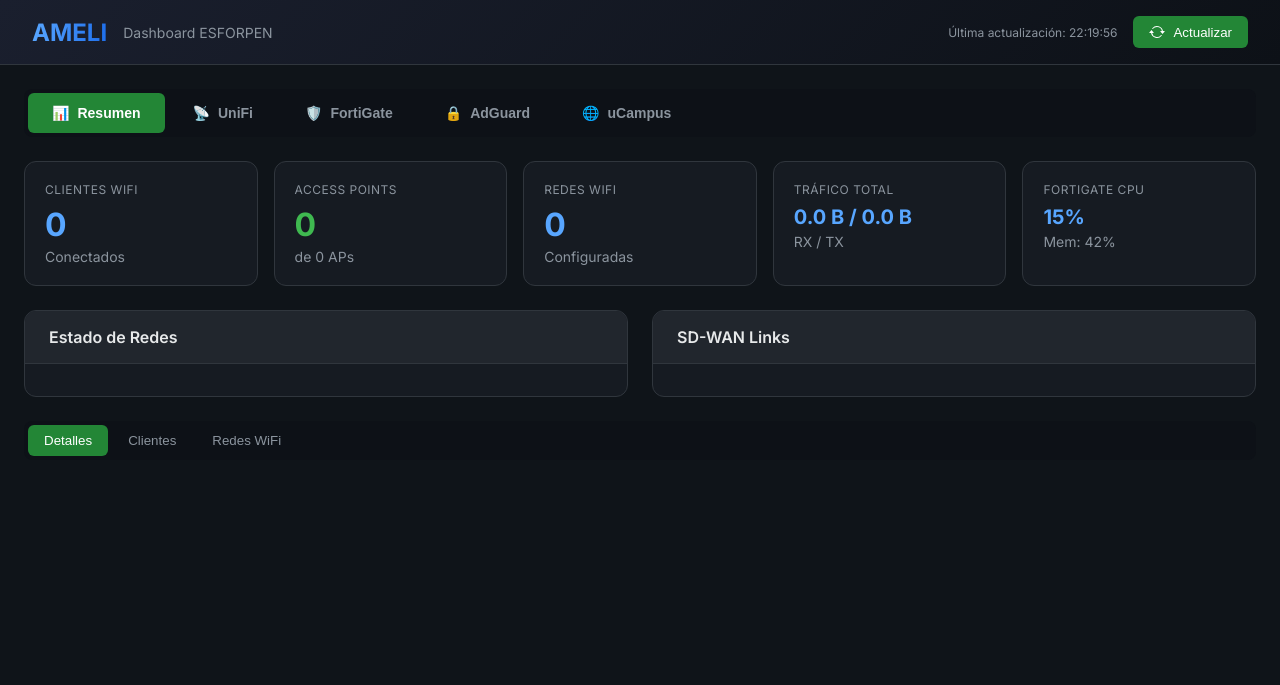
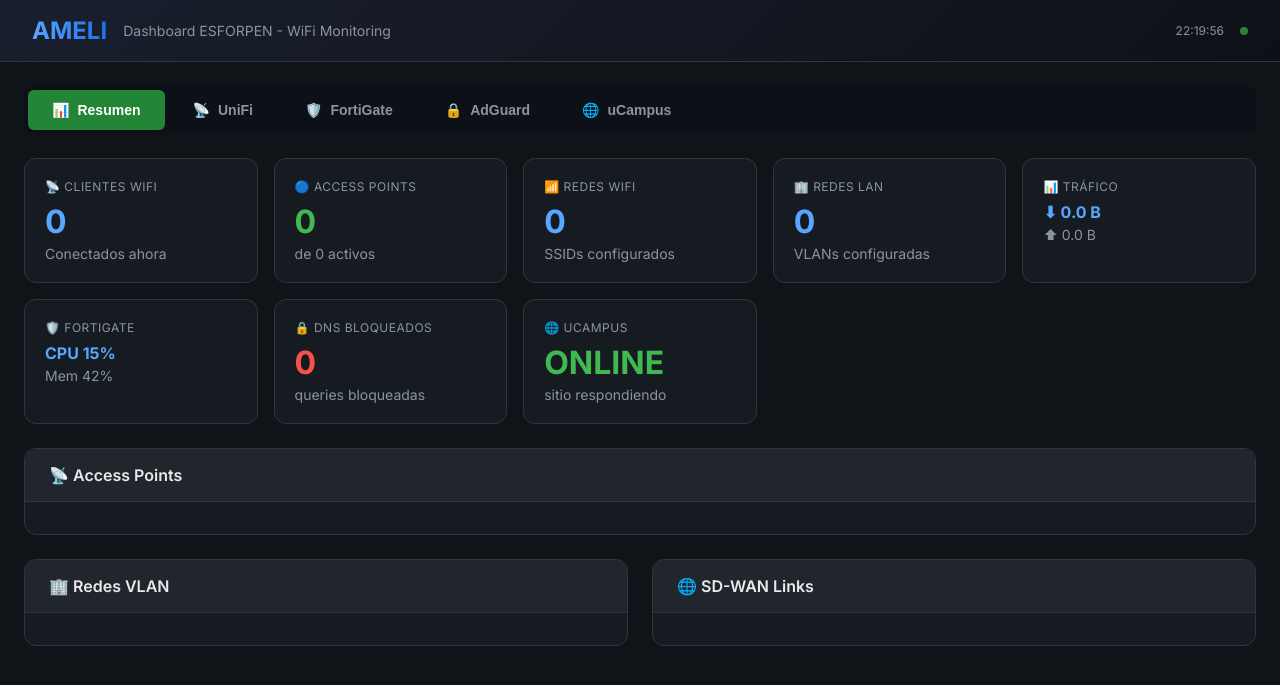
Before and after one commit to shinichikudo18/ameli-dash-gen, a Flask app: page / in a window 1280 px wide. Shown: the top 685 px of the page. Run offline with Flask 3, Linux system fonts and the light colour scheme; data that the repository does not hold is empty.

Commit message:
Update: NOC style, auto-refresh, remove button

```diff
--- a/templates/index.html
+++ b/templates/index.html
@@ -545,6 +545,46 @@
             color: #8b949e;
         }
 
+        .status-dot {
+            width: 8px;
+            height: 8px;
+            border-radius: 50%;
+            background: #3fb950;
+            animation: pulse 2s ease-in-out infinite;
+        }
+
+        @keyframes pulse {
+            0%, 100% { opacity: 1; }
+            50% { opacity: 0.5; }
+        }
+
+        .ap-grid {
+            display: grid;
+            grid-template-columns: repeat(auto-fill, minmax(150px, 1fr));
+            gap: 0.5rem;
+            margin-top: 0.5rem;
+        }
+
+        .ap-mini-card {
+            background: #0d1117;
+            border-radius: 4px;
+            padding: 0.5rem;
+        }
+
+        .ap-mini-name {
+            font-size: 0.75rem;
+            font-weight: 600;
+            color: #e7e9ea;
+        }
+
+        .ap-mini-stat {
+            font-size: 0.625rem;
+            color: #8b949e;
+            display: flex;
+            align-items: center;
+            gap: 0.25rem;
+        }
+
         .hidden {
             display: none !important;
         }
@@ -565,14 +605,11 @@
     <header class="header">
         <div class="logo">
             <h1>AMELI</h1>
-            <span>Dashboard ESFORPEN</span>
+            <span>Dashboard ESFORPEN - WiFi Monitoring</span>
         </div>
         <div style="display: flex; align-items: center; gap: 1rem;">
             <span class="last-update" id="lastUpdate">Última actualización: --</span>
-            <button class="refresh-btn" onclick="loadData()">
-                <svg width="16" height="16" fill="currentColor" viewBox="0 0 16 16"><path d="M11.534 7h3.932a.25.25 0 0 1 .192.41l-1.966 2.36a.25.25 0 0 1-.384 0l-1.966-2.36a.25.25 0 0 1 .192-.41zm-11 2h3.932a.25.25 0 0 0 .192-.41L2.692 6.23a.25.25 0 0 0-.384 0L.342 8.59A.25.25 0 0 0 .534 9z"/><path fill-rule="evenodd" d="M8 3c-1.552 0-2.94.707-3.857 1.818a.5.5 0 1 1-.771-.636A6.002 6.002 0 0 1 13.917 7H12.9A5.002 5.002 0 0 0 8 3zM3.1 9a5.002 5.002 0 0 0 8.757 2.182.5.5 0 1 1 .771.636A6.002 6.002 0 0 1 2.083 9H3.1z"/></svg>
-                Actualizar
-            </button>
+            <span class="status-dot" id="statusDot" title="Actualizando..."></span>
         </div>
     </header>
 
@@ -597,16 +634,22 @@
 
         <div id="overviewContent">
             <div class="stats-grid" id="statsGrid"></div>
+            <div class="section">
+                <div class="section-header">
+                    <div class="section-title">📡 Access Points</div>
+                </div>
+                <div class="section-body" id="quickAPsContent"></div>
+            </div>
             <div class="grid-2">
                 <div class="section">
                     <div class="section-header">
-                        <div class="section-title">Estado de Redes</div>
+                        <div class="section-title">🏢 Redes VLAN</div>
                     </div>
                     <div class="section-body" id="networksContent"></div>
                 </div>
                 <div class="section">
                     <div class="section-header">
-                        <div class="section-title">SD-WAN Links</div>
+                        <div class="section-title">🌐 SD-WAN Links</div>
                     </div>
                     <div class="section-body" id="sdwanContent"></div>
                 </div>
@@ -617,7 +660,7 @@
             <div class="section">
                 <div class="section-header">
                     <div class="section-title">
-                        <span>📡</span> UniFi
+                        <span>📡</span> UniFi - Access Points
                     </div>
                     <div class="tabs">
                         <button class="tab active" onclick="switchTab('unifi', 'aps')">Access Points</button>
@@ -625,15 +668,6 @@
                         <button class="tab" onclick="switchTab('unifi', 'wifi')">Redes WiFi</button>
                         <button class="tab" onclick="switchTab('unifi', 'networks')">Redes LAN</button>
                         <button class="tab" onclick="switchTab('unifi', 'ports')">Puertos</button>
-                    </div>
-                </div>
-                <div class="section-body" id="unifiMainContent"></div>
-            </div>
-        </div>
-                    <div class="tabs">
-                        <button class="tab active" onclick="switchTab('unifi', 'aps')">Detalles</button>
-                        <button class="tab" onclick="switchTab('unifi', 'clients')">Clientes</button>
-                        <button class="tab" onclick="switchTab('unifi', 'wifi')">Redes WiFi</button>
                     </div>
                 </div>
                 <div class="section-body" id="unifiMainContent"></div>
@@ -690,12 +724,16 @@
         let adguardData = null;
         let ucampusData = null;
         let charts = {};
+        let isLoading = false;
 
         async function loadData() {
-            const btn = document.querySelector('.refresh-btn');
-            btn.classList.add('loading');
+            if (isLoading) return;
+            isLoading = true;
 
             try {
+                const dot = document.getElementById('statusDot');
+                if (dot) dot.style.opacity = '0.5';
+
                 const [dashRes, unifiRes, fgRes, adRes, ucRes] = await Promise.all([
                     fetch('/api/dashboard'),
                     fetch('/api/unifi'),
@@ -713,13 +751,15 @@
                 ucampusData = await ucRes.json();
 
                 document.getElementById('lastUpdate').textContent =
-                    'Última actualización: ' + new Date().toLocaleTimeString('es-ES');
+                    new Date().toLocaleTimeString('es-ES', { hour: '2-digit', minute: '2-digit', second: '2-digit' });
+
+                if (dot) dot.style.opacity = '1';
 
                 renderCurrentTab();
             } catch (error) {
                 console.error('Error:', error);
             } finally {
-                btn.classList.remove('loading');
+                isLoading = false;
             }
         }
 
@@ -783,34 +823,69 @@
 
             document.getElementById('statsGrid').innerHTML = `
                 <div class="stat-card">
-                    <div class="label">Clientes WiFi</div>
+                    <div class="label">📡 Clientes WiFi</div>
                     <div class="value" id="totalClients">${data.summary.total_clients}</div>
-                    <div class="sub">Conectados</div>
+                    <div class="sub">Conectados ahora</div>
                 </div>
                 <div class="stat-card">
-                    <div class="label">Access Points</div>
+                    <div class="label">🔵 Access Points</div>
                     <div class="value green">${data.summary.connected_aps}</div>
-                    <div class="sub">de ${data.summary.total_aps} APs</div>
+                    <div class="sub">de ${data.summary.total_aps} activos</div>
                 </div>
                 <div class="stat-card">
-                    <div class="label">Redes WiFi</div>
+                    <div class="label">📶 Redes WiFi</div>
                     <div class="value">${data.summary.total_wifis}</div>
-                    <div class="sub">Configuradas</div>
+                    <div class="sub">SSIDs configurados</div>
                 </div>
                 <div class="stat-card">
-                    <div class="label">Tráfico Total</div>
-                    <div class="value" style="font-size: 1.25rem;">${data.summary.total_rx} / ${data.summary.total_tx}</div>
-                    <div class="sub">RX / TX</div>
+                    <div class="label">🏢 Redes LAN</div>
+                    <div class="value">${data.summary.total_networks}</div>
+                    <div class="sub">VLANs configuradas</div>
                 </div>
                 <div class="stat-card">
-                    <div class="label">FortiGate CPU</div>
-                    <div class="value" style="font-size: 1.25rem;">${data.fortigate.system?.cpu_usage || '--'}%</div>
-                    <div class="sub">Mem: ${data.fortigate.system?.mem_usage || '--'}%</div>
+                    <div class="label">📊 Tráfico</div>
+                    <div class="value" style="font-size: 1rem;">⬇ ${data.summary.total_rx}</div>
+                    <div class="sub">⬆ ${data.summary.total_tx}</div>
+                </div>
+                <div class="stat-card">
+                    <div class="label">🛡️ FortiGate</div>
+                    <div class="value" style="font-size: 1rem;">CPU ${data.fortigate.system?.cpu_usage || '--'}%</div>
+                    <div class="sub">Mem ${data.fortigate.system?.mem_usage || '--'}%</div>
+                </div>
+                <div class="stat-card">
+                    <div class="label">🔒 DNS Bloqueados</div>
+                    <div class="value red">${data.adguard?.stats?.blocked_filtering || 0}</div>
+                    <div class="sub">queries bloqueadas</div>
+                </div>
+                <div class="stat-card">
+                    <div class="label">🌐 uCampus</div>
+                    <div class="value green">ONLINE</div>
+                    <div class="sub">sitio respondiendo</div>
                 </div>
             `;
 
             renderNetworks();
             renderSDWAN();
+            renderQuickAPs();
+        }
+
+        function renderQuickAPs() {
+            const aps = dashboardData?.access_points || [];
+            if (!aps.length) return;
+
+            let html = '<div class="ap-grid">';
+            aps.slice(0, 6).forEach(ap => {
+                const statusColor = ap.state === 1 ? '#3fb950' : '#f85149';
+                html += `
+                <div class="ap-mini-card" style="border-left: 3px solid ${statusColor}">
+                    <div class="ap-mini-name">${ap.name}</div>
+                    <div class="ap-mini-stat"><span class="dot" style="background:${statusColor}"></span> ${ap.num_sta} clientes</div>
+                </div>`;
+            });
+            html += '</div>';
+
+            const existing = document.getElementById('quickAPsContent');
+            if (existing) existing.innerHTML = html;
         }
 
         function renderNetworks() {
@@ -1188,7 +1263,7 @@
             `;
         }
 
-        setInterval(loadData, 30000);
+        setInterval(loadData, 15000);
         loadData();
     </script>
 </body>
```
